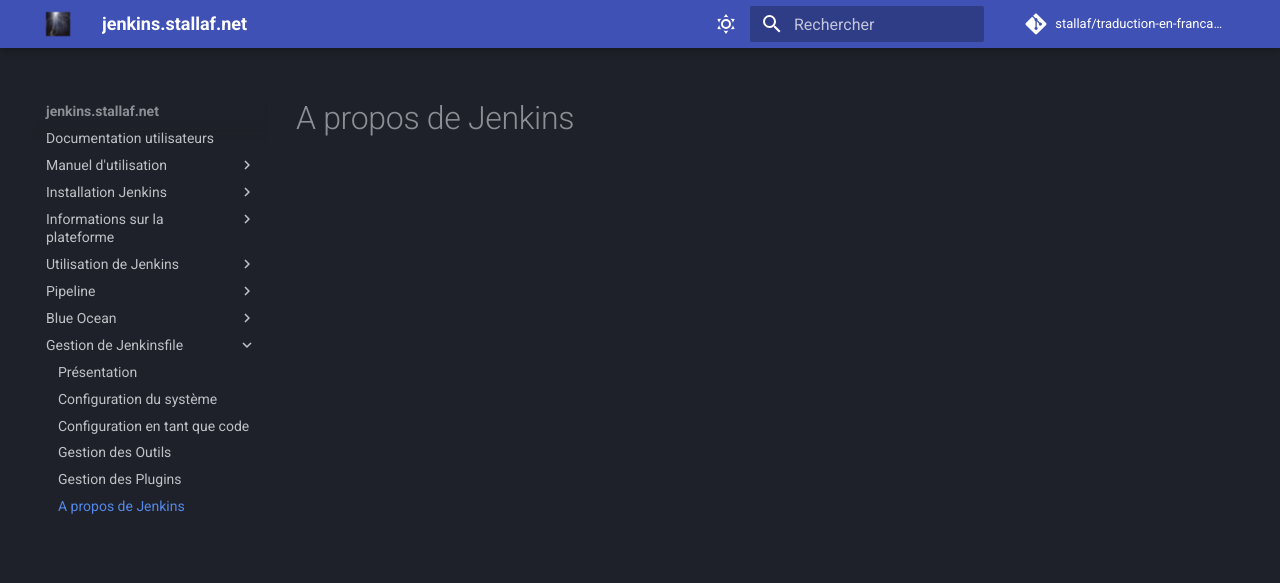
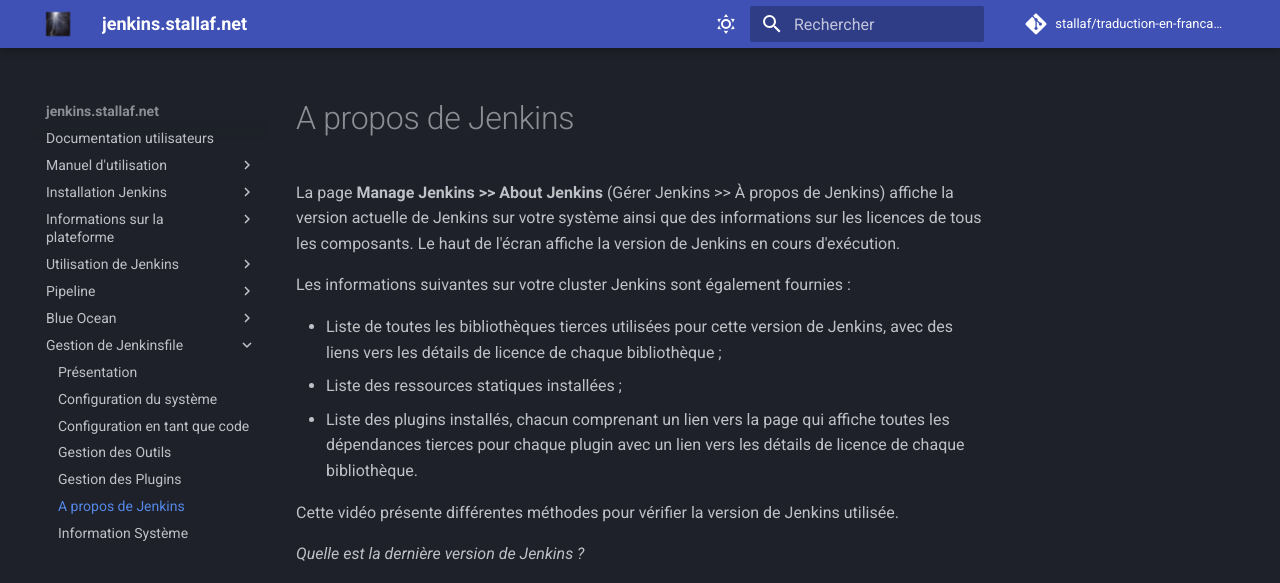
Before and after one commit to stallaf/traduction-en-francais-de-la-documentation-de-JENKINS, an MkDocs documentation site: the page built from docs/gestion-a-propos-de-jenkins.md, in a window 1280 px wide and 1191 px high. Shown: the top 583 px of the window. Built offline with MkDocs 1.6.1 and Material for MkDocs 9.7.7, drawn with Linux system fonts in a browser that asks for light colours; comment, search, counter and statistics services are not loaded; the version menu is left out; some of the changed text lies outside the part shown; grey boxes are pictures that could not be loaded.

Commit message:
Rédaction gestion-a-propos-de-jenkins.md Création gestion-information-systeme.md Ajout nouvelle ligne au menu mydocs.yml

```diff
--- a/docs/gestion-a-propos-de-jenkins.md
+++ b/docs/gestion-a-propos-de-jenkins.md
@@ -1 +1,15 @@
 # A propos de Jenkins
+
+La page **Manage Jenkins >> About Jenkins** (Gérer Jenkins >> À propos de Jenkins) affiche la version actuelle de Jenkins sur votre système ainsi que des informations sur les licences de tous les composants. Le haut de l'écran affiche la version de Jenkins en cours d'exécution.
+
+Les informations suivantes sur votre cluster Jenkins sont également fournies :
+
+* Liste de toutes les bibliothèques tierces utilisées pour cette version de Jenkins, avec des liens vers les détails de licence de chaque bibliothèque ;
+* Liste des ressources statiques installées ;
+* Liste des plugins installés, chacun comprenant un lien vers la page qui affiche toutes les dépendances tierces pour chaque plugin avec un lien vers les détails de licence de chaque bibliothèque.
+
+Cette vidéo présente différentes méthodes pour vérifier la version de Jenkins utilisée.
+
+_Quelle est la dernière version de Jenkins ?_
+
+<iframe width="800" height="420" src="https://www.youtube.com/embed/--uAoNOZtKo" title="What Is the Latest Version of Jenkins" frameborder="0" allow="accelerometer; autoplay; clipboard-write; encrypted-media; gyroscope; picture-in-picture; web-share" referrerpolicy="strict-origin-when-cross-origin" allowfullscreen></iframe>
--- a/mkdocs.yml
+++ b/mkdocs.yml
@@ -163,3 +163,4 @@ nav:
     - Gestion des Outils: gestion-outils.md
     - Gestion des Plugins: gestion-plugins.md
     - A propos de Jenkins: gestion-a-propos-de-jenkins.md
+    - Information Système: gestion-information-systeme.md
```
Also changed, not shown: docs/gestion-information-systeme.md (added, +1 -0 lines).
